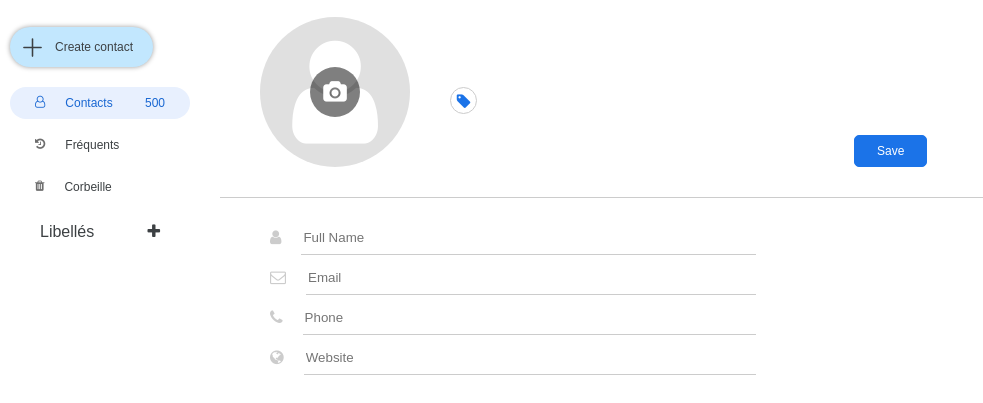
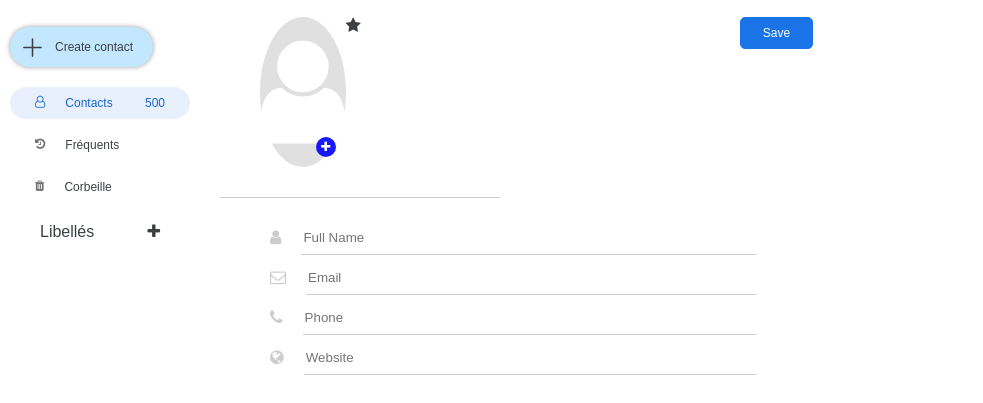
Before and after one commit to duc243/clone-google-contacts, a website: page pages/contact-editor.html in a window 1280 px wide. Shown: the part 53-456 px from the top of the page, without its empty margins (0-983 px from the left). Drawn offline with Linux system fonts and the light colour scheme; no server answers.

Commit message:
update the header of contact editor page

```diff
--- a/assets/css/index.css
+++ b/assets/css/index.css
@@ -86,18 +86,18 @@ a {
       display: none; }
     .avatar.cameraIconButton button {
       position: absolute;
-      top: 0px;
-      left: 0px;
-      right: 0px;
-      bottom: 0px;
+      /*top: 0px;
+      left: 0px;*/
+      right: 10px;
+      bottom: 10px;
       margin: auto;
-      width: 50px;
-      height: 50px;
+      width: 20px;
+      height: 20px;
       border-radius: 50%;
       border: 0px;
-      background-color: rgba(0, 0, 0, 0.5);
+      background-color: rgba(0, 0, 255, 0.9);
       color: #fff;
-      font-size: 22px; }
+      font-size: 12px; }
       .avatar.cameraIconButton button input {
         display: none; }
       .avatar.cameraIconButton button label {
@@ -434,7 +434,8 @@ a {
   display: flex;
   padding-top: 20px;
   padding-left: 40px;
-  gap: 30px;
+  justify-content: space-between;
+  max-width: 30vh;
   border-bottom: 1px solid #ccc;
   padding-bottom: 30px; }
   #contactPage #contactHeader .avatar,
@@ -442,14 +443,14 @@ a {
     width: 150px;
     height: 150px;
     font-size: 64px; }
-  #contactPage #contactHeader .nameSection,
-  #contactEditorPage #contactEditorHeader .nameSection {
+  #contactPage #contactHeader .favoriteSection,
+  #contactEditorPage #contactEditorHeader .favoriteSection {
     display: flex;
-    justify-content: center;
-    flex-direction: column;
-    gap: 17px;
+    justify-content: flex-start;
+    align-content: flex-end;
+    right: 0px;
     min-width: 30vw; }
-    #contactPage #contactHeader .nameSection .name,
+    /*#contactPage #contactHeader .nameSection .name,
     #contactEditorPage #contactEditorHeader .nameSection .name {
       font-size: 28px; }
     #contactPage #contactHeader .nameSection .labelsSection,
@@ -484,11 +485,11 @@ a {
         cursor: pointer; }
         #contactPage #contactHeader .nameSection .labelsSection .labelsPickerButton:hover,
         #contactEditorPage #contactEditorHeader .nameSection .labelsSection .labelsPickerButton:hover {
-          background-color: rgba(235, 235, 235, 0.2); }
+          background-color: rgba(235, 235, 235, 0.2); }*/
   #contactPage #contactHeader .actionSection,
   #contactEditorPage #contactEditorHeader .actionSection {
     display: flex;
-    align-items: flex-end;
+    align-items: flex-start;
     justify-content: end;
     gap: 10px; }
 
--- a/pages/contact-editor.html
+++ b/pages/contact-editor.html
@@ -28,11 +28,12 @@
                 onchange="onFileChange(this.files)"
               />
               <label for="avatarFilePickerInput">
-                <i class="fa fa-camera" aria-hidden="true"></i>
+                <i class="fa fa-plus" aria-hidden="true"></i>
               </label>
             </button>
           </div>
-          <div class="nameSection">
+
+          <!--<div class="nameSection">
             <div class="name"></div>
             <div class="labelsSection">
               <div class="labels"></div>
@@ -40,11 +41,14 @@
                 class="labelsPickerButton"
                 onclick="showDialog(document.querySelector('#labelPickerDialog'))"
               >
-                <i class="fa fa-tag" aria-hidden="true"></i>
+                <i class="fa fa-star" aria-hidden="true"></i>
               </div>
             </div>
-          </div>
+          </div>-->
           <div class="actionSection">
+            <div class="favoriteSection">
+              <i class="fa fa-star"></i>
+            </div>
             <button type="submit" class="editButton primary-button button">Save</button>
           </div>
         </div>
```
